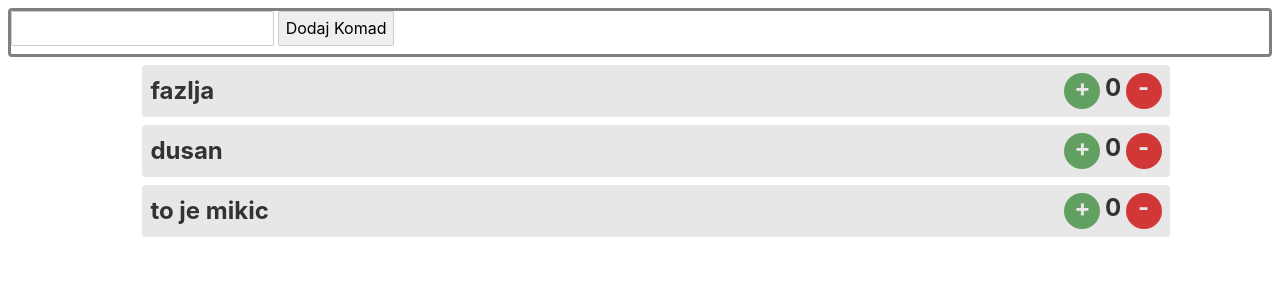
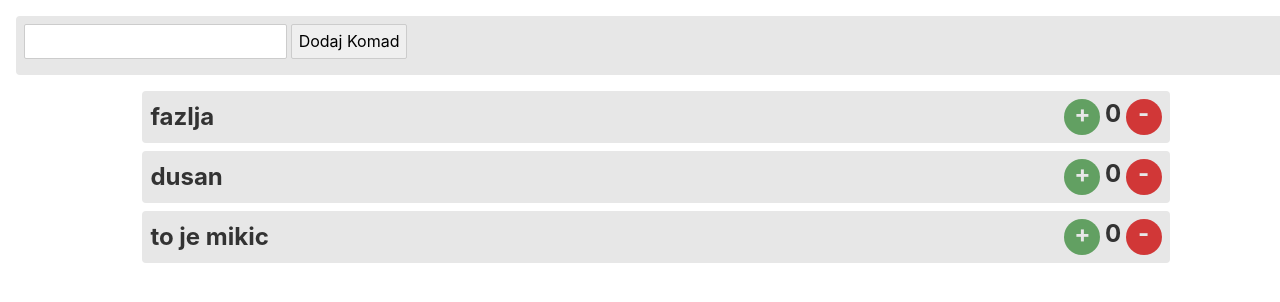
Before and after one commit to silverhook/reuse-snippets-poc-svelte, a Svelte app: page / in a window 1280 px wide. Shown: the top 302 px of the page. Built offline with nearby package versions, Linux system fonts and the light colour scheme.

Commit message:
refactoriral .komad

```diff
--- a/public/global.css
+++ b/public/global.css
@@ -1,6 +1,19 @@
 :root {
 	--border-radius: 4px;
 }
+
+.komad {
+	/* border: 1px solid black; */
+	background-color: #E7E7E7;
+	border-radius: var(--border-radius);
+	display: flex;
+	align-items: center;
+	width: 100%;
+	padding: 0.5rem;
+	margin: 0.5rem
+
+}
+
 html, body {
 	position: relative;
 	width: 100%;
--- a/src/DodajKomad.svelte
+++ b/src/DodajKomad.svelte
@@ -1,9 +1,5 @@
 <style>
-	.komad {
-		border: 3px solid gray;
-		border-radius: var(--border-radius);
-        display: flex;
-	}
+
 
 </style>
 <script>
--- a/src/Komad.svelte
+++ b/src/Komad.svelte
@@ -5,17 +5,7 @@
 	const remVote = () => komad.votes--
 </script>
 <style>
-	.komad {
-		/* border: 1px solid black; */
-		background-color: #E7E7E7;
-		border-radius: var(--border-radius);
-		display: flex;
-		align-items: center;
-		width: 100%;
-		padding: 0.5rem;
-		margin: 0.5rem
 
-	}
 	h2, h1 {
 		font-size: 1.5rem;
 		display: inline-block;
@@ -48,8 +38,7 @@
 	<h1>{komad.naslov}</h1>
 	<span></span>
 	<div class="voting">
-		<h2 on:click
-		={addVote} class="button green">+</h2>
+		<h2 on:click={addVote} class="button green">+</h2>
 		<h2>{komad.votes}</h2>
 		<h2 on:click={remVote} class="button red">-</h2>
 	</div>
```
